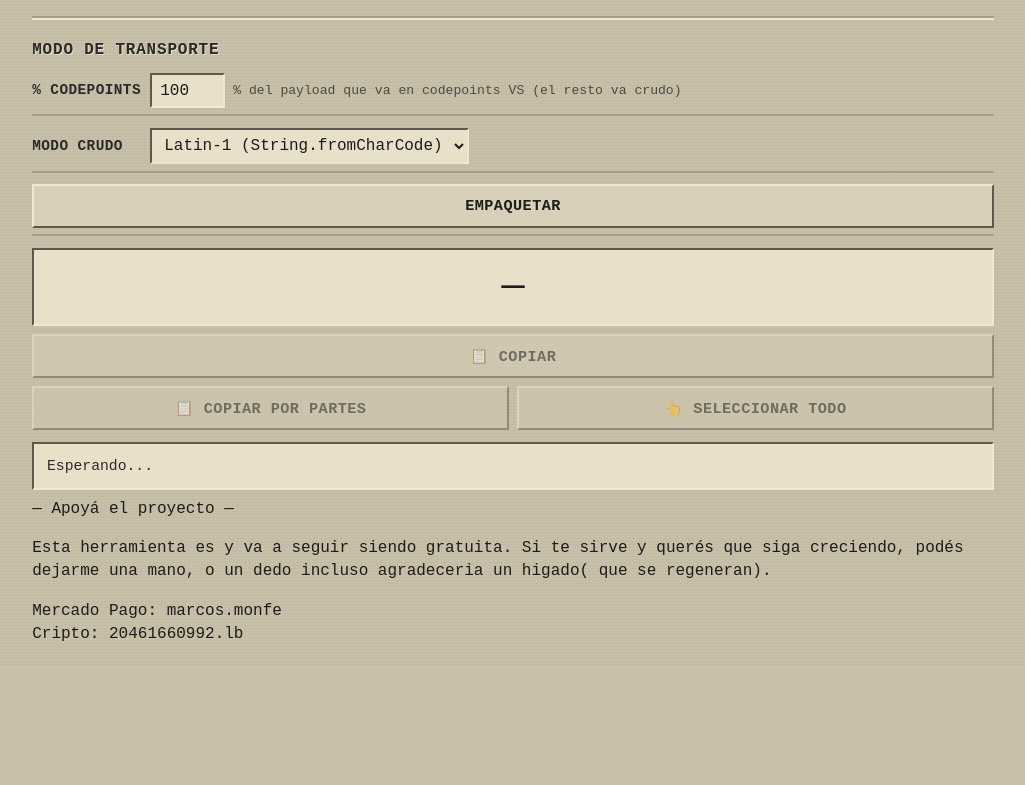
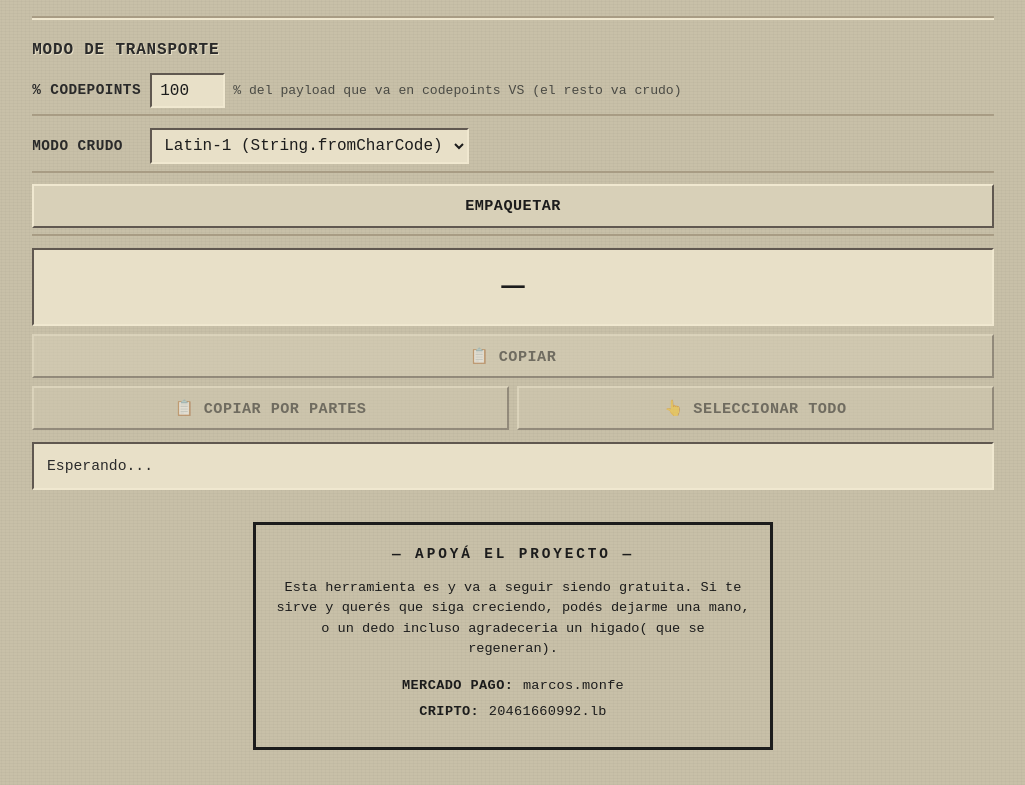
Before and after one commit to MarcosMonferranNewDev/Combopart1, a plain HTML site: page index.html in a window 1280 px wide. Shown: the part 690-1475 px from the top of the page, without its empty margins (127-1152 px from the left). Before the commit the page ends 1355 px from the top, so only its background shows below. Drawn offline with Linux system fonts and the light colour scheme.

Commit message:
Add styles for apoyo class and related elements

```diff
--- a/ytengoquesalir.css
+++ b/ytengoquesalir.css
@@ -552,3 +552,55 @@ hr {
   border-bottom: 2px solid #f0e8d0;
   margin: 1.2rem 0;
 }
+
+.apoyo {
+  margin: 2rem auto 1rem;
+  padding: 1.2rem;
+  max-width: 520px;
+  text-align: center;
+  background: var(--pack-bg);
+  border: 3px solid;
+  border-color: var(--pack-border-l) var(--pack-border-d) var(--pack-border-d) var(--pack-border-l);
+  box-shadow: var(--btn-shadow);
+  border-radius: var(--radius);
+}
+
+.apoyo-titulo {
+  font-size: 0.9rem;
+  letter-spacing: 0.2em;
+  text-transform: uppercase;
+  color: var(--accent);
+  margin-bottom: 0.8rem;
+  font-weight: 700;
+}
+
+.apoyo-texto {
+  font-size: 0.85rem;
+  color: var(--sub);
+  margin: 0 0 1rem;
+  line-height: 1.5;
+}
+
+.apoyo-linea {
+  display: flex;
+  justify-content: center;
+  gap: 0.6rem;
+  flex-wrap: wrap;
+  margin-bottom: 0.4rem;
+  font-size: 0.85rem;
+}
+
+.apoyo-label {
+  color: var(--sub);
+  font-weight: 700;
+  text-transform: uppercase;
+  letter-spacing: 0.03em;
+}
+
+.apoyo-valor {
+  color: var(--fg);
+  font-family: 'Courier New', monospace;
+  letter-spacing: 0.02em;
+  user-select: text;
+  -webkit-user-select: text;
+}
```
